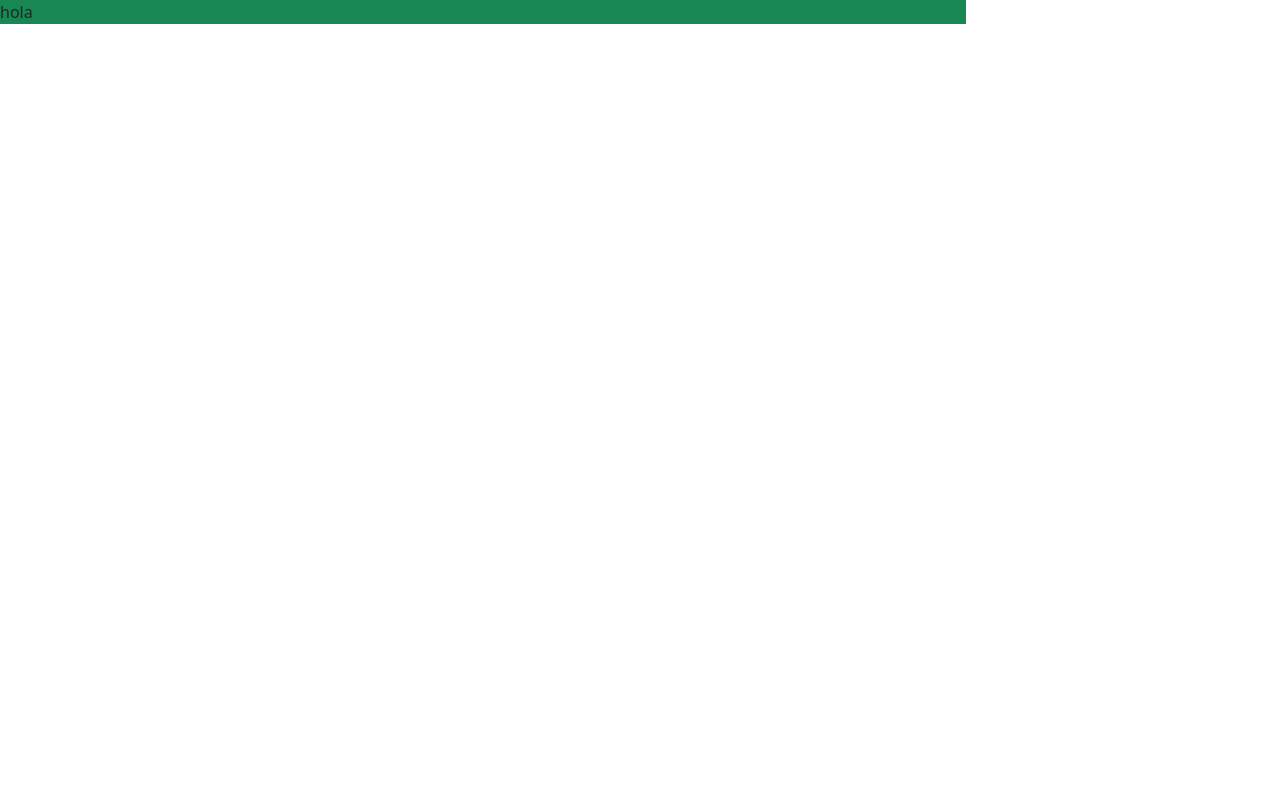
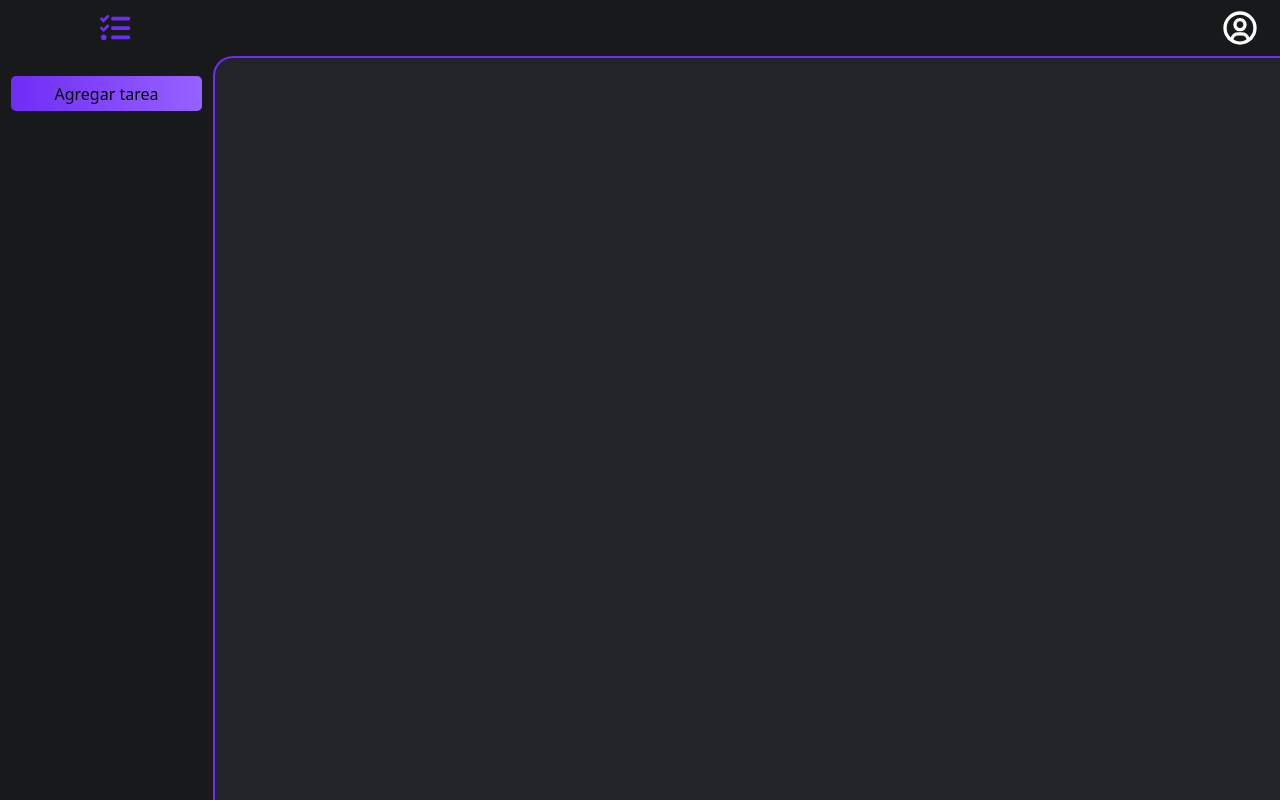
Before and after one commit to TomiRonco/TaskManager-FakeAPI, a React (Create React App) app: page /home in a window 1280 px wide. Built offline with nearby package versions, Linux system fonts and the light colour scheme; sample sign-in values are in the browser's storage.

Commit message:
routes addTask finalizado, falta mejorar

```diff
--- a/src/App.js
+++ b/src/App.js
@@ -33,6 +33,10 @@
       ),
     },
     {
+      path: "/home/addTask",
+      element: <NewTask />,
+    },
+    {
       path: "/register",
       element: <Register />,
     },
--- /dev/null
+++ b/src/components/dashboard/DashBoard.css
@@ -0,0 +1,69 @@
+.dashboard {
+  width: 100%;
+  height: 100vh;
+  background-color: #17191a;
+}
+
+.navbars {
+  width: 100%;
+  height: 7vh;
+  display: flex;
+  justify-content: space-between;
+  align-items: center;
+
+  background-color: #17191a;
+}
+.logo {
+  margin-left: 100px;
+  color: #6f2cf5;
+}
+
+.navbars-icons {
+  margin-right: 20px;
+}
+
+.column {
+  width: 100%;
+  height: calc(100vh - 7vh);
+
+  display: flex;
+}
+
+.column1 {
+  flex: 1;
+  background-color: #17191a;
+}
+
+.column2 {
+  display: flex;
+  justify-content: center;
+  align-items: center;
+  margin: auto;
+  flex: 5;
+
+  width: 100%;
+  height: 100%;
+  background-color: #212529;
+  border-left: 2px solid #6f2cf5;
+  border-top: 2px solid #6f2cf5;
+
+  border-top-left-radius: 20px;
+}
+
+.menu {
+  display: flex;
+  flex-direction: column;
+  align-items: center;
+  margin-top: 20px;
+  gap: 20px;
+}
+
+.button-dashboard {
+  width: 90%;
+  height: 35px;
+
+  align-items: center;
+  border: none;
+  border-radius: 5px;
+  background: linear-gradient(to right, #6f2cf5, #9662ff);
+}
--- a/src/components/dashboard/DashBoard.js
+++ b/src/components/dashboard/DashBoard.js
@@ -1,8 +1,15 @@
-import { useContext } from "react";
+import { useContext, useState } from "react";
 import { AuthenticationContext } from "../../service/authenticationContext/authentication.context";
 import { useNavigate } from "react-router";
+import { BiUserCircle } from "react-icons/bi";
+import { FaTasks } from "react-icons/fa";
+
+import "./DashBoard.css";
+import NewTask from "../newTask/NewTask";
 
 const DashBoard = () => {
+  const [componentToShow, setComponentToShow] = useState(null);
+
   const { handleLogout } = useContext(AuthenticationContext);
 
   const navigate = useNavigate();
@@ -12,9 +19,33 @@
     navigate("/login");
   };
 
+  const componentChangeHandler = (component) => {
+    setComponentToShow(component);
+  };
+
   return (
-    <div className="row">
-      <div className="col-9 bg-success">hola</div>
+    <div className="dashboard">
+      <nav className="navbars">
+        <div className="logo">
+          <FaTasks size={30} />
+        </div>
+        <div className="navbars-icons">
+          <BiUserCircle size={40} color="white" />
+        </div>
+      </nav>
+      <div className="column">
+        <div className="column1">
+          <div className="menu">
+            <button
+              className="button-dashboard"
+              onClick={() => componentChangeHandler(<NewTask />)}
+            >
+              Agregar tarea
+            </button>
+          </div>
+        </div>
+        <div className="column2">{componentToShow}</div>
+      </div>
     </div>
   );
 };
--- a/src/components/newTask/NewTask.css
+++ b/src/components/newTask/NewTask.css
@@ -1,14 +1,16 @@
 .form {
-  border-radius: 2%;
   width: 500px;
+
+  background-color: #17191a;
   color: #dee2e6;
-  background-color: #17191a;
+  border-radius: 10px;
+  padding: 20px;
 }
 
 .form-control:focus,
 .form-select:valid:focus {
   box-shadow: none;
-  border: 2px solid #6f2cf3;
+  border: 2px solid #6f2cf5;
 }
 
 .button {
@@ -17,11 +19,11 @@
 }
 
 .btn {
-  background-color: #6f2cf3;
+  background-color: #6f2cf5;
 }
 
 .btn:hover {
-  background-color: #6f2cf3;
+  background-color: #6f2cf5;
 }
 
 #floatingDescription {
--- a/src/components/newTask/NewTask.js
+++ b/src/components/newTask/NewTask.js
@@ -1,15 +1,13 @@
 import React, { useState, useRef } from "react";
 
 import "./NewTask.css";
-import useTranslation from "../../custom/useTranslation/useTranslation";
 
 const taskInitialValues = {
   taskName: "",
   taskDescription: "",
-  taskDeliveryDate: new Date(), // dudas si funciona bien
-  taskState: false,
-  taskId: "taskInitialValues.length", // aca deberia ser segun el arreglo donde se guarden las tareas
-  taskAsigment: "",
+  taskDeliveryDate: new Date(),
+  taskState: true,
+  taskAsigment: [],
 };
 const NewTask = () => {
   const [newTask, setNewTask] = useState(taskInitialValues); // aca deberia setear al arreglo donde esten todas las tareas
@@ -18,8 +16,6 @@
   const descriptionRef = useRef(null);
   const dateRef = useRef(null);
   const asigmentRef = useRef(null);
-
-  const translate = useTranslation();
 
   const newTaskNameHandler = (event) => {
     if (nameRef.current.value.length > 0) {
@@ -99,7 +95,7 @@
           ref={nameRef}
           onChange={newTaskNameHandler}
         ></input>
-        <label for="floatingName">{translate("task_name")}</label>
+        <label for="floatingName">Nombre</label>
       </div>
       <div class="form-floating mb-3">
         <textarea
@@ -109,7 +105,7 @@
           ref={descriptionRef}
           onChange={newTaskDescripcionHandler}
         ></textarea>
-        <label for="floatingDescription">{translate("description")}</label>
+        <label for="floatingDescription">Descripcion</label>
       </div>
       <div class="form-floating mb-3">
         <input
@@ -120,7 +116,7 @@
           type="date"
           onChange={newTaskDeliveryDateHandler}
         ></input>
-        <label for="floatingDate">{translate("deadline")}</label>
+        <label for="floatingDate">Fecha entrega</label>
       </div>
       <div class="form-floating mb-3">
         <input
@@ -130,11 +126,11 @@
           ref={asigmentRef}
           onChange={newTaskAsigmentHandler}
         ></input>
-        <label for="floatingAsigment">{translate("assign")}</label>
+        <label for="floatingAsigment">Asignacion</label>
       </div>
       <div class="button">
         <button class="btn mb-3" onClick={addHandler}>
-          {translate("create_task")}
+          crear
         </button>
       </div>
     </div>
```
